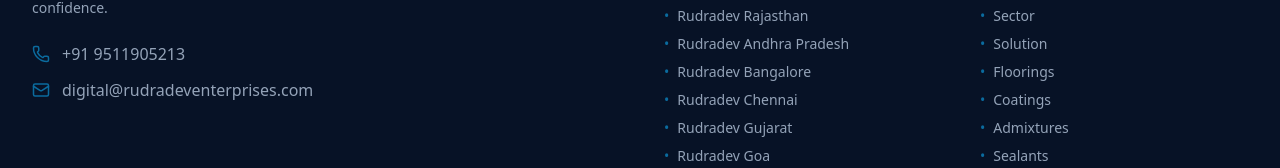
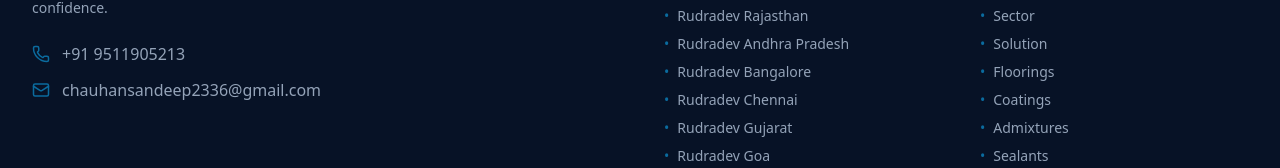
Before and after one commit to chandanyadav2004/Rudradev-Enterprises, a React (Vite) app: page / in a window 1280 px wide. Shown: the part 4551-4719 px from the top of the page. Built offline with nearby package versions, Linux system fonts and the light colour scheme.

Commit message:
Update email address in Footer component

```diff
--- a/src/components/Footer.jsx
+++ b/src/components/Footer.jsx
@@ -69,10 +69,10 @@
               <div className="flex items-center text-[#94A3B8]">
                 <Mail size={18} className="mr-3 text-[#0B6B9E]" />
                 <a
-                  href="mailto:digital@rudradeventerprises.com"
+                  href="mailto:chauhansandeep2336@gmail.com"
                   className="hover:text-white transition"
                 >
-                  digital@rudradeventerprises.com
+                 chauhansandeep2336@gmail.com
                 </a>
               </div>
             </div>
```
